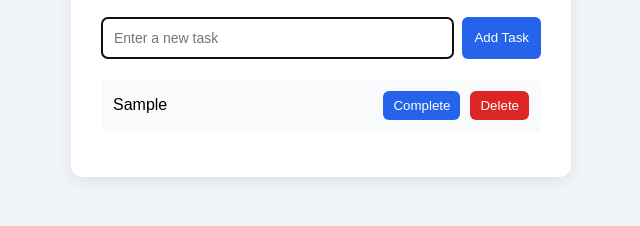
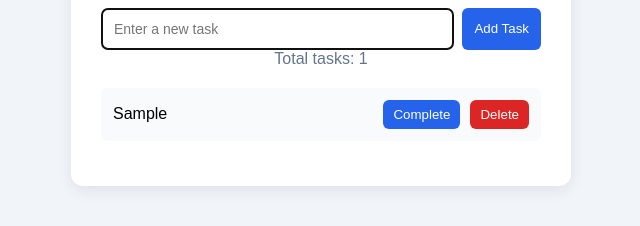
Before and after one commit to Suhas-2005/DATAGROKR, a plain HTML site: page week_7/index.html in a window 1280 px wide. Both pictures are taken after typing "Sample" into the empty fields and a click on the button "Add Task". Shown: the part 360-586 px from the top of the page, without its empty margins (319-959 px from the left). Drawn offline with Linux system fonts and the light colour scheme.

Commit message:
Add task counter feature

```diff
--- a/week_7/index.html
+++ b/week_7/index.html
@@ -17,6 +17,7 @@
             <input type="text" id="taskInput" placeholder="Enter a new task">
             <button onclick="addTask()">Add Task</button>
         </div>
+        <p id="taskCounter">Total tasks: 0</p>
 
         <ul id="taskList"></ul>
 
--- a/week_7/script.js
+++ b/week_7/script.js
@@ -3,6 +3,7 @@ function addTask() {
     const input = document.getElementById("taskInput");
     const taskText = input.value.trim();
     const message = document.getElementById("message");
+    const taskList = document.getElementById("taskList");
 
     if (taskText === "") {
         message.textContent = "Please enter a task!";
@@ -20,6 +21,7 @@ function addTask() {
 
     completeBtn.onclick = function () {
         li.classList.toggle("completed");
+
         completeBtn.textContent = li.classList.contains("completed")
             ? "Undo"
             : "Complete";
@@ -31,14 +33,23 @@ function addTask() {
 
     deleteBtn.onclick = function () {
         li.remove();
+        updateTaskCounter();
     };
 
     li.appendChild(span);
     li.appendChild(completeBtn);
     li.appendChild(deleteBtn);
 
-    document.getElementById("taskList").appendChild(li);
+    taskList.appendChild(li);
+
+    updateTaskCounter();
 
     input.value = "";
     input.focus();
 }
+
+function updateTaskCounter() {
+    const count = document.querySelectorAll("#taskList li").length;
+    document.getElementById("taskCounter").textContent =
+        "Total tasks: " + count;
+}
```
